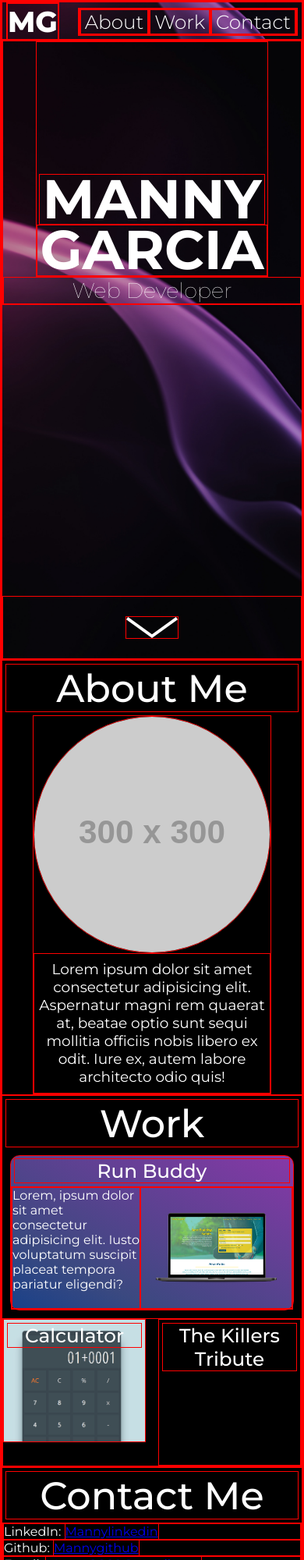
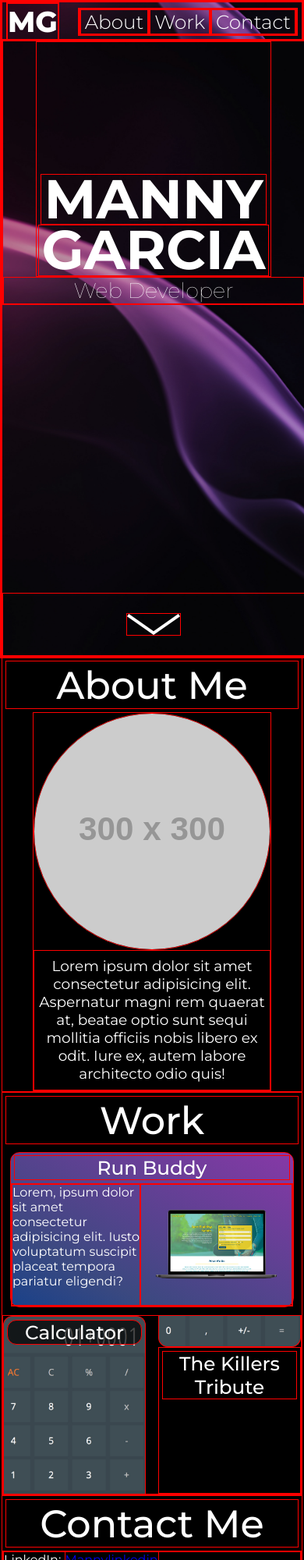
Before and after one commit to mannygarcia98/Challenge-2-Portfolio, a plain HTML site: page index.html in a window 390 px wide. Shown: the top 2000 px of the page at 78% size. Drawn offline with Linux system fonts and the light colour scheme; placeholder pictures from the web are drawn by us.

Commit message:
adjusted hero height for mobile

```diff
--- a/assets/css/style.css
+++ b/assets/css/style.css
@@ -15,6 +15,7 @@
   box-sizing: border-box;
 }
 
+html,
 body {
   padding: 0;
   font-family: "Montserrat", sans-serif;
@@ -24,6 +25,7 @@ body {
   width: 100vw; */
   height: 100%;
   width: 100%;
+  margin: 0;
 }
 
 body h4 {
@@ -106,8 +108,11 @@ header nav ul li a:hover {
   background-size: cover;
   background-attachment: fixed;
   background-position: 80%;
-  width: 100%;
-  height: calc(100vh - calc(4vw + 4vh));
+  width: 100vw;
+  height: calc(100% - calc(4vw + 4vh));
+  min-height: calc(100% - calc(4vw + 4vh));
+  overflow-x: hidden;
+  overflow-y: hidden;
 }
 
 .hero {
@@ -204,18 +209,26 @@ header nav ul li a:hover {
 
 .calculator {
   background-image: url(../images/calculator.jpg);
-  background-size: cover;
+  background-size: 155%;
+  background-position: center;
+  border-radius: 12px;
+}
+
+.calculator h5 {
+  background-color: rgba(0, 0, 0, 0.7);
+  border-radius: 12px;
+  background-position: center;
 }
 
 .secondary-project p {
   opacity: 0%;
 }
 
-/* .secondary-project p:hover {
+.secondary-project p:hover {
   filter: grayscale(10%);
   color: var(--primary-color);
   opacity: 100%;
-} */
+}
 /* End Work Styles */
 
 /* Contact Styles */
--- a/index.html
+++ b/index.html
@@ -76,7 +76,8 @@
           <h5>Calculator</h5>
           <p>
             Lorem ipsum dolor sit amet consectetur adipisicing elit. Corporis
-            animi fuga ea similique ullam facere.
+            animi fuga ea similique ullam facere. Lorem ipsum dolor sit amet
+            consectetur adipisicing elit. Doloribus, impedit.
           </p>
         </div>
         <div class="secondary-project tribute">
@@ -106,7 +107,7 @@
     <!-- Footer -->
     <footer>
       <h1>MG</h1>
-      <span>© 2022 Manny Garcia</span>
+      <span>© 12:49pm 2022 Manny Garcia</span>
     </footer>
     <!-- End Footer -->
   </body>
```
